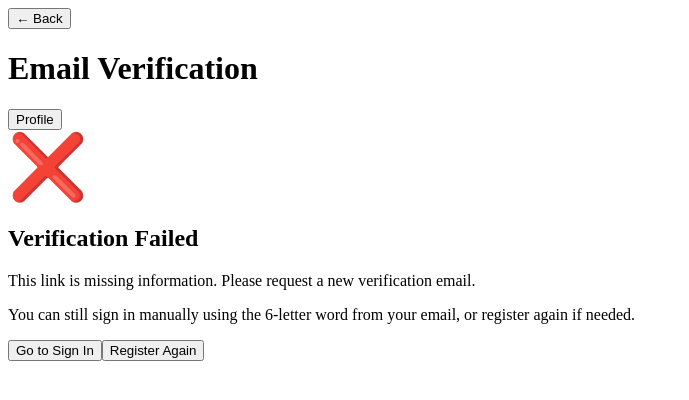
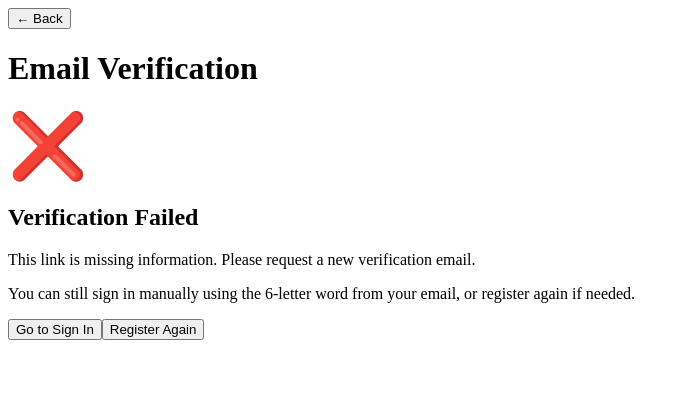
Before and after one commit to EmmanuelAdemuwagun/BladderSense_Web_Application, a React (Vite) app: page /verify-registration in a window 1280 px wide. Shown: the top 400 px of the page, without its empty margins (0-689 px from the left). Built offline with nearby package versions, Linux system fonts and the light colour scheme; the HTML template or start-up script is replaced by a standard one.

Commit message:
Refactor Header component to include user profile check

```diff
--- a/src/components/Header.jsx
+++ b/src/components/Header.jsx
@@ -1,7 +1,47 @@
+// import { useNavigate } from 'react-router-dom'
+
+// export default function Header({ title, showBack = true, backTo, onBack, showProfile = true }) {
+//   const navigate = useNavigate()
+
+//   function handleBack() {
+//     if (onBack) return onBack()
+//     if (backTo) return navigate(backTo)
+//     navigate(-1)
+//   }
+
+//   return (
+//     <header className="header">
+//       {showBack ? (
+//         <button className="header__back" onClick={handleBack} aria-label="Go back">
+//           ← Back
+//         </button>
+//       ) : (
+//         <button className="header__back" onClick={() => navigate('/')} aria-label="Go to home">
+//           🏠 Home
+//         </button>
+//       )}
+
+//       <h1 className="header__title">{title}</h1>
+
+//       {showProfile && (
+//         <button
+//           className="header__back"
+//           onClick={() => navigate('/profile')}
+//           aria-label="My Profile"
+//         >
+//           Profile
+//         </button>
+//       )}
+//     </header>
+//   )
+// }
+
 import { useNavigate } from 'react-router-dom'
+import { getSessionUser } from '../utils/auth'
 
 export default function Header({ title, showBack = true, backTo, onBack, showProfile = true }) {
   const navigate = useNavigate()
+  const user = getSessionUser()
 
   function handleBack() {
     if (onBack) return onBack()
@@ -23,7 +63,7 @@ export default function Header({ title, showBack = true, backTo, onBack, showPro
 
       <h1 className="header__title">{title}</h1>
 
-      {showProfile && (
+      {showProfile && user && (
         <button
           className="header__back"
           onClick={() => navigate('/profile')}
```
